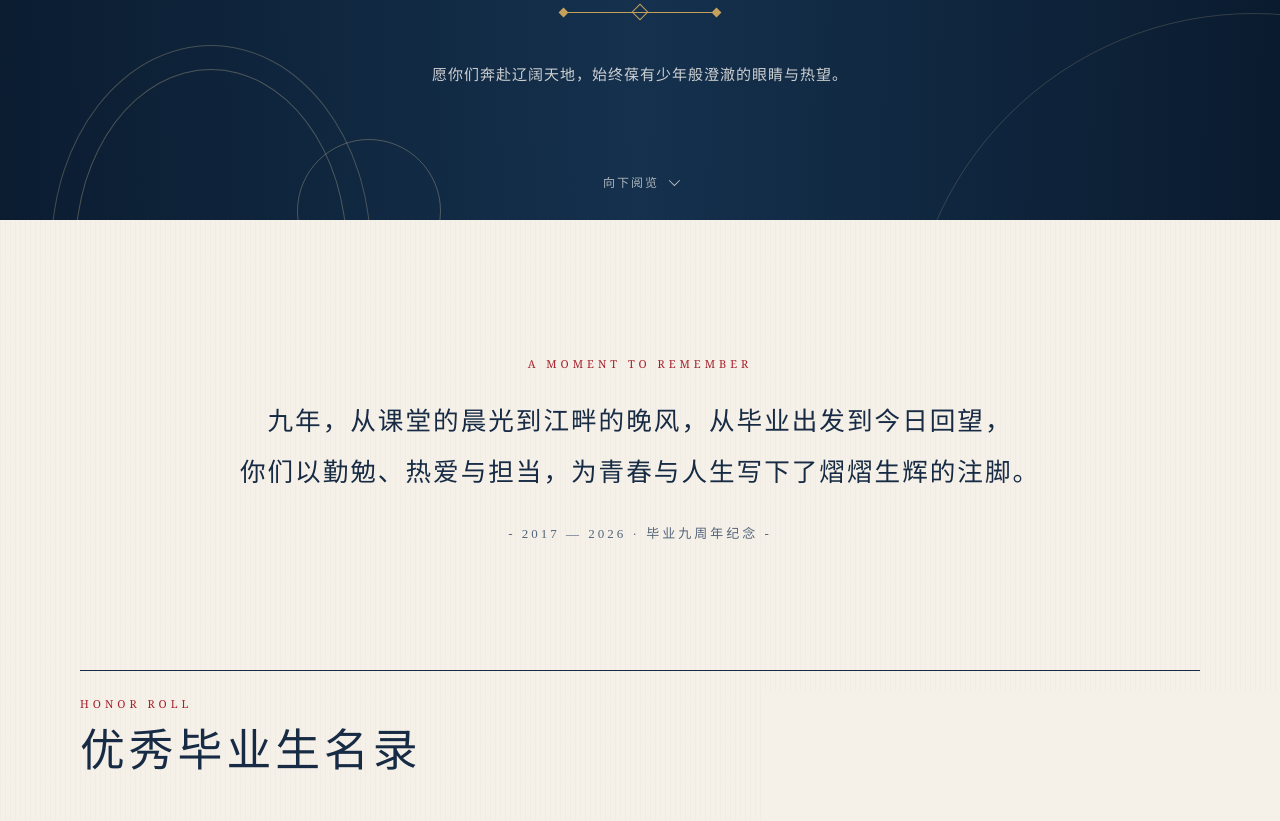
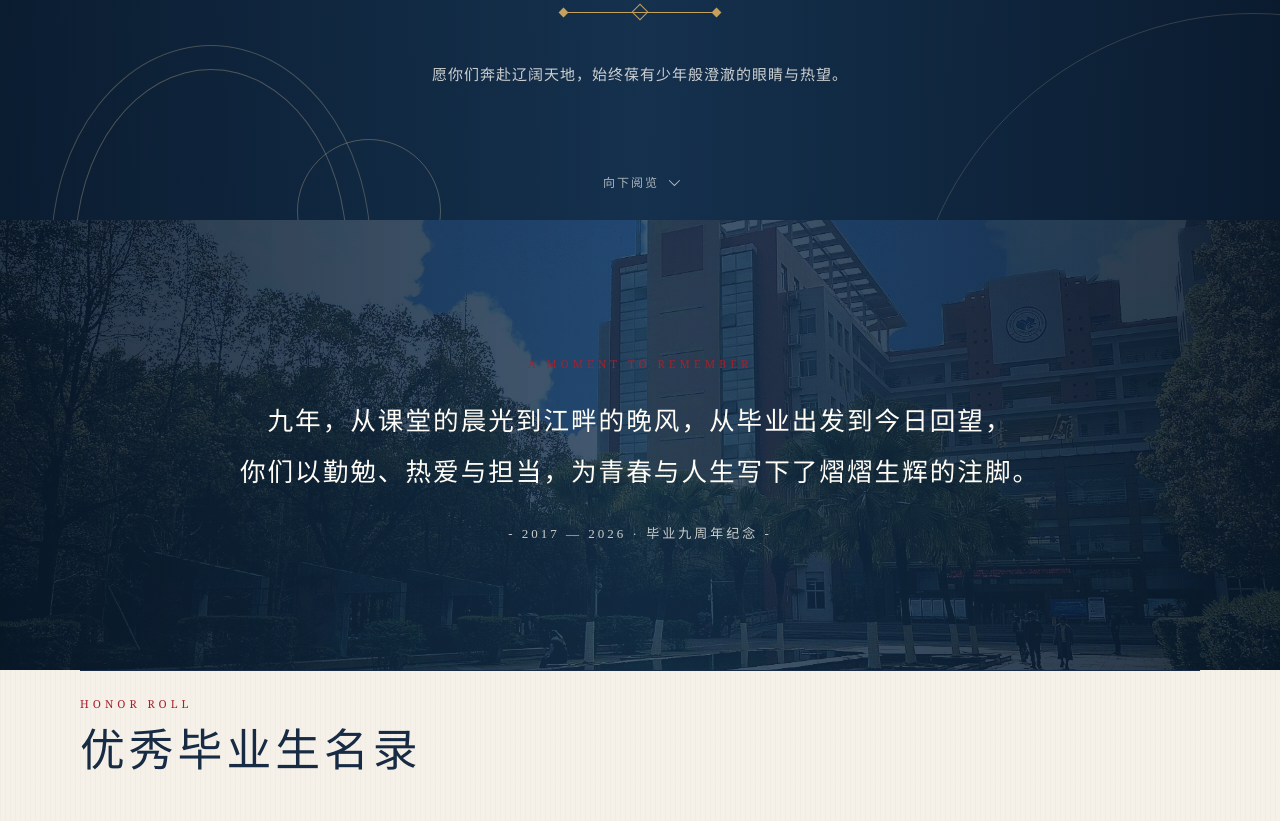
Before and after one commit to ggluoly/yznu, a website built with Vite: page index.html in a window 1280 px wide. Shown: the part 580-1401 px from the top of the page. Built offline with nearby package versions, Linux system fonts and the light colour scheme; no server answers.

Commit message:
feat: 更新图片背景

```diff
--- a/src/style.css
+++ b/src/style.css
@@ -424,8 +424,16 @@ h1 {
 }
 
 .intro-section {
-  padding: 136px 0 128px;
+  position: relative;
+  width: 100%;
+  max-width: none;
+  overflow: hidden;
+  padding: 136px max(32px, calc((100% - 1120px) / 2)) 128px;
+  color: #fffdf6;
   text-align: center;
+  background:
+    linear-gradient(90deg, rgba(9, 25, 44, 0.88), rgba(21, 49, 78, 0.8), rgba(9, 25, 44, 0.88)),
+    url('/yznu-intro-bg.jpg') 50% 50% / cover no-repeat;
 }
 
 .section-label {
@@ -435,7 +443,7 @@ h1 {
 
 .intro-section > p {
   margin-bottom: 25px;
-  color: var(--ink);
+  color: #fffdf6;
   font-size: clamp(19px, 2vw, 26px);
   font-weight: 600;
   letter-spacing: 2px;
@@ -443,7 +451,7 @@ h1 {
 }
 
 .intro-signature {
-  color: var(--ink-soft);
+  color: rgba(255, 253, 246, 0.78);
   font-size: 13px;
   letter-spacing: 3px;
 }
@@ -946,7 +954,8 @@ a:focus-visible {
   }
 
   .intro-section {
-    padding: 86px 0;
+    width: 100%;
+    padding: 86px 20px;
   }
 
   .intro-section > p {
```
Also changed, not shown: public/yznu-intro-bg.jpg (added).
